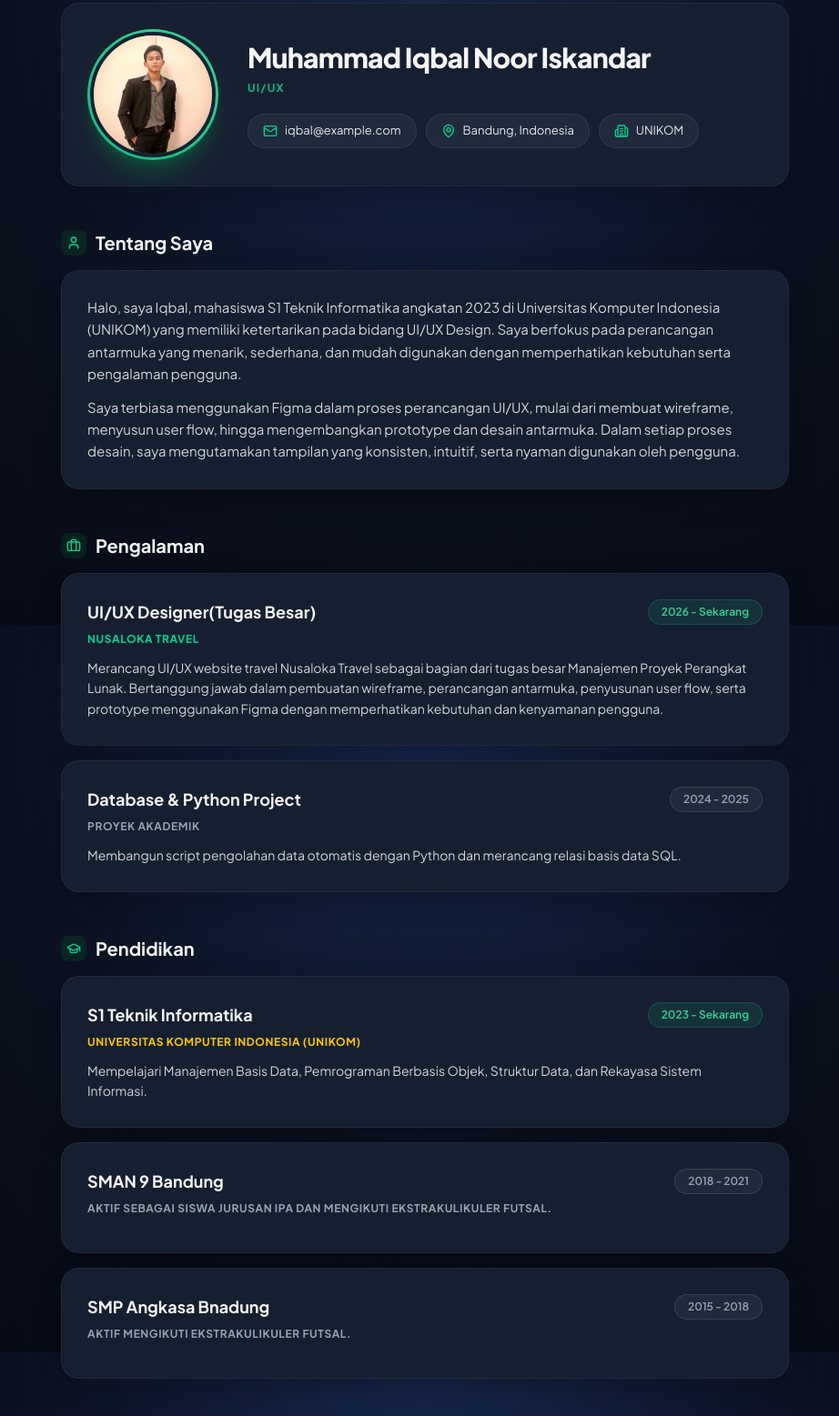
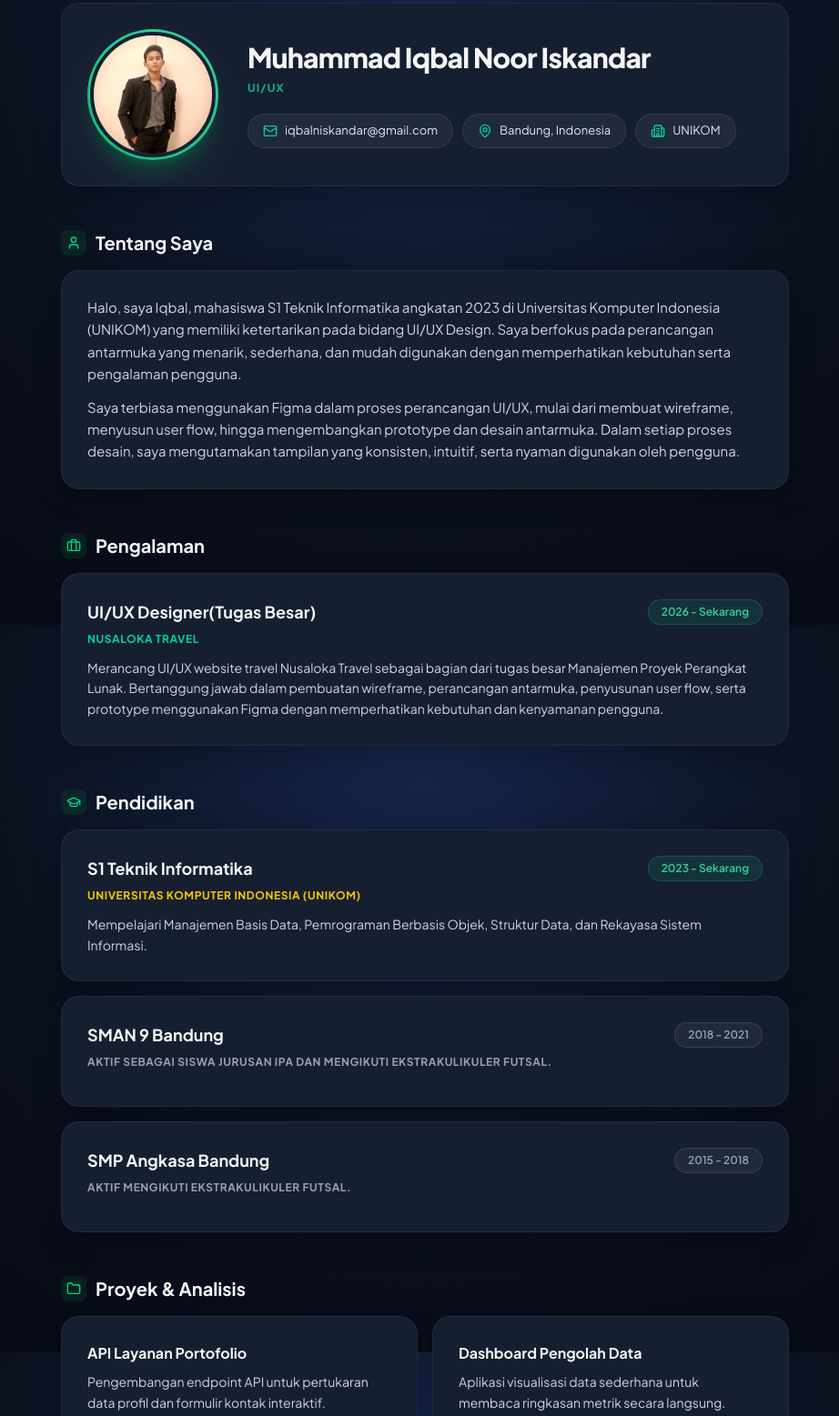
Before and after one commit to Bhadthepramdirdjo/Portofolio-Kelompok_Kerja-Praktek_Icraft, a website: page members/iqbal.html in a window 1280 px wide. Shown: the part 113-1670 px from the top of the page at 91% size, without its empty margins (173-1095 px from the left). Drawn offline with nearby package versions, Linux system fonts and the light colour scheme.

Commit message:
Update iqbal.html

```diff
--- a/members/iqbal.html
+++ b/members/iqbal.html
@@ -122,7 +122,7 @@
                 <div class="flex flex-wrap justify-center md:justify-start gap-2.5">
                     <div class="contact-badge">
                         <i data-lucide="mail" class="w-4 h-4 text-emerald-400"></i>
-                        <span>iqbal@example.com</span>
+                        <span>iqbalniskandar@gmail.com</span>
                     </div>
                     <div class="contact-badge">
                         <i data-lucide="map-pin" class="w-4 h-4 text-emerald-400"></i>
@@ -170,16 +170,6 @@
                         Bertanggung jawab dalam pembuatan wireframe, perancangan antarmuka, penyusunan user flow, serta prototype menggunakan Figma dengan memperhatikan kebutuhan dan kenyamanan pengguna.
                     </p>
                 </div>
-
-                <div class="profile-card">
-                    <div class="flex flex-col sm:flex-row sm:items-center justify-between gap-2 mb-2">
-                        <h3 class="text-base md:text-lg font-bold text-white">Database & Python Project</h3>
-                        <span class="pill-badge-muted self-start sm:self-auto">2024 - 2025</span>
-                    </div>
-                    <p class="text-xs font-bold text-gray-400 uppercase tracking-wider mb-3">Proyek Akademik</p>
-                    <p class="text-gray-300 text-sm leading-relaxed">Membangun script pengolahan data otomatis dengan
-                        Python dan merancang relasi basis data SQL.</p>
-                </div>
             </div>
         </section>
 
@@ -213,7 +203,7 @@
 
                 <div class="profile-card">
                     <div class="flex flex-col sm:flex-row sm:items-center justify-between gap-2 mb-2">
-                        <h3 class="text-base md:text-lg font-bold text-white">SMP Angkasa Bnadung</h3>
+                        <h3 class="text-base md:text-lg font-bold text-white">SMP Angkasa Bandung</h3>
                         <span class="pill-badge-muted self-start sm:self-auto">2015 - 2018</span>
                     </div>
                     <p class="text-xs font-bold text-gray-400 uppercase tracking-wider mb-3">Aktif mengikuti ekstrakulikuler futsal.</p>
```
